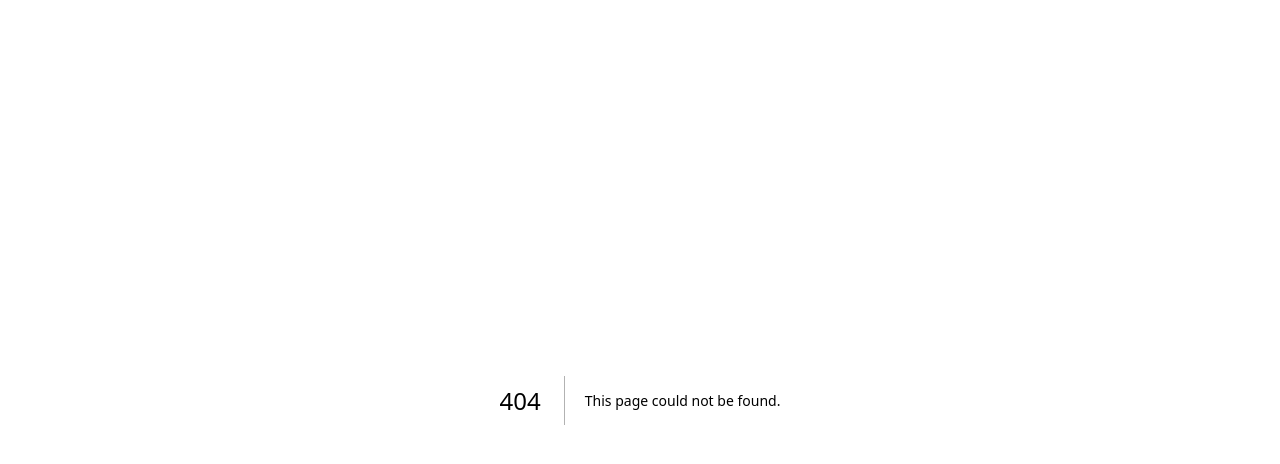
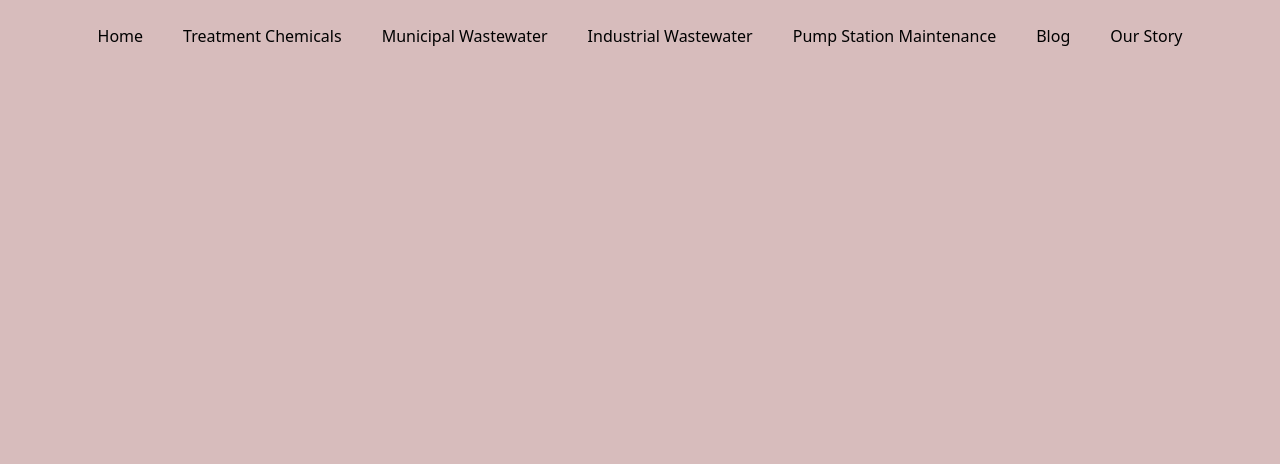
Before and after one commit to Tricarico1/jgs_landing_page, a Next.js app: page /blog in a window 1280 px wide. Before the commit this address had no page. Shown: the top 464 px of the page. Built offline with nearby package versions, Linux system fonts and the light colour scheme.

Commit message:
added blog page

```diff
--- a/src/pages/_app.js
+++ b/src/pages/_app.js
@@ -1,5 +1,7 @@
 import '@/styles/globals.scss'
 import '@/styles/index.scss';
+import '@/styles/blog.scss';
+
 
 
 export default function App({ Component, pageProps }) {
--- /dev/null
+++ b/src/pages/blog.js
@@ -0,0 +1,15 @@
+import React from 'react';
+import Header from '@/components/header';
+
+export default function Blog() {
+  return (
+    <div className="page-wrapper bg-rosebrown">
+      <Header />
+
+      <div className="blog-container">
+
+      </div>
+
+    </div>
+  )
+}
--- /dev/null
+++ b/src/styles/blog.scss
@@ -0,0 +1,3 @@
+.page-wrapper {
+  min-height: 100vh;
+}
```
